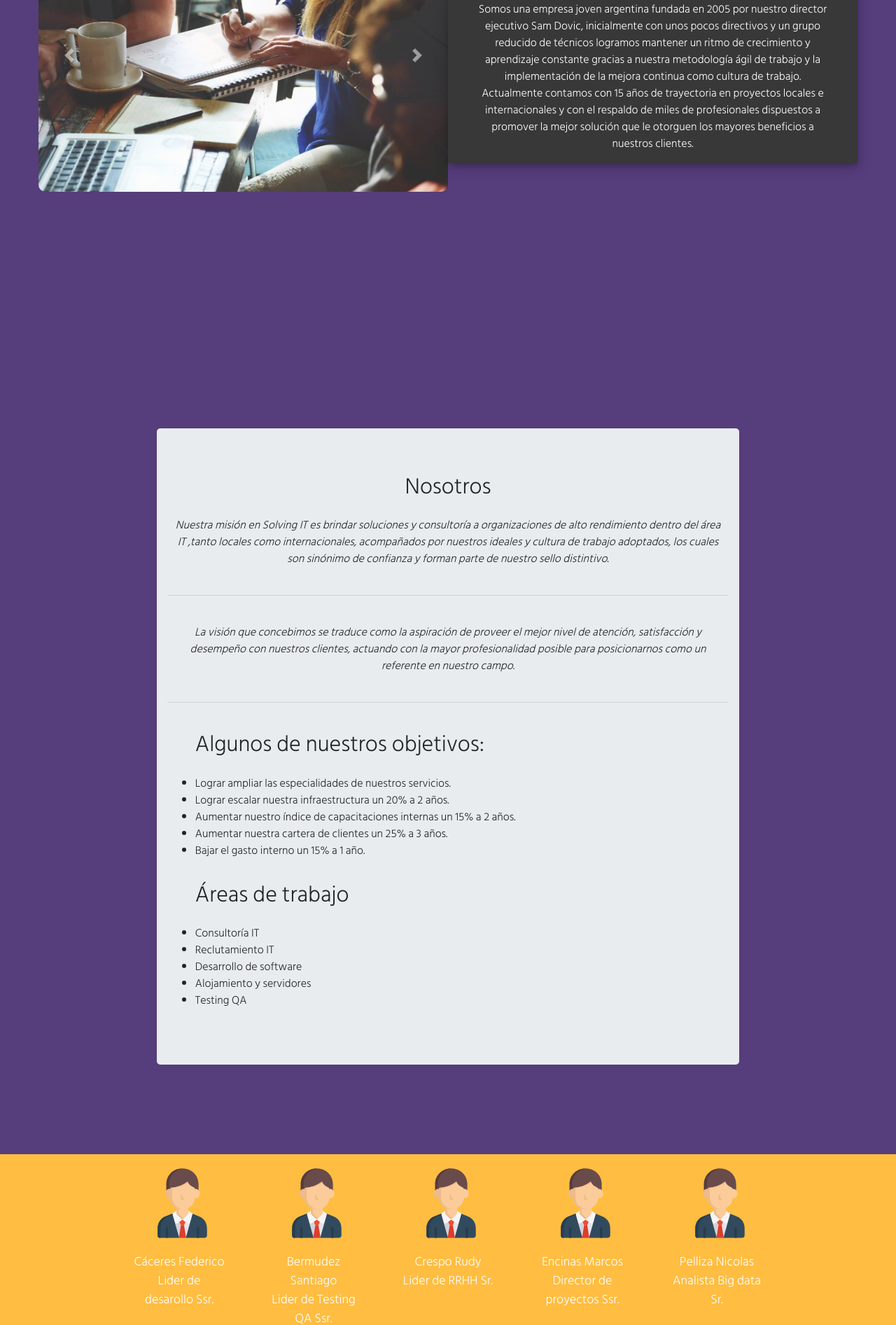
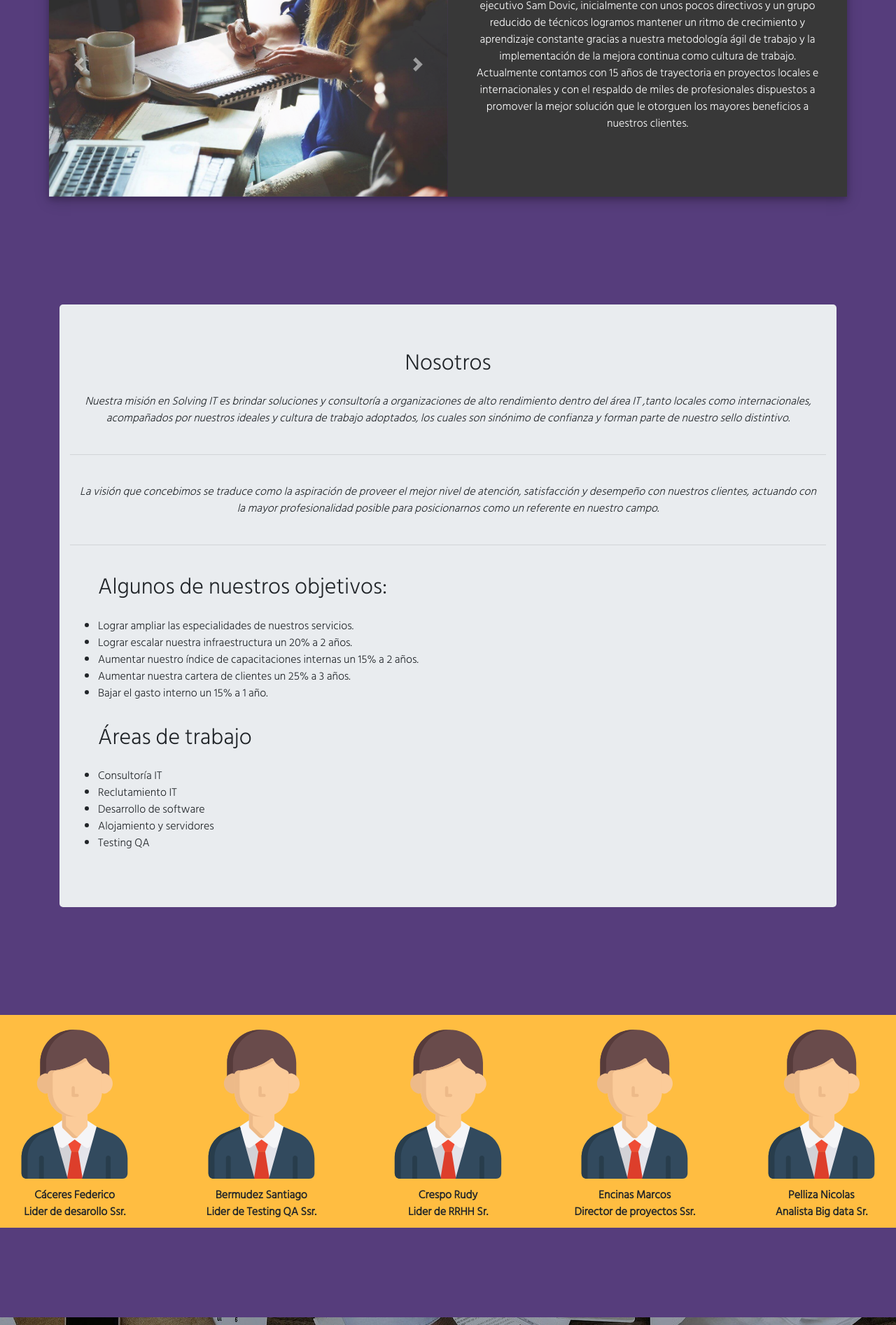
Before and after one commit to CaceresFederico/solvingIT, a plain HTML site: page index.html in a window 1280 px wide. Shown: the part 252-2145 px from the top of the page at 70% size. Drawn offline with nearby package versions, Linux system fonts and the light colour scheme.

Commit message:
Responsive Nosotros

```diff
--- a/css.css
+++ b/css.css
@@ -1,10 +1,9 @@
-body ,html{
-    margin: 0;
-    left: 0;
+body{
     width: 100%;
+    margin: 0 auto;
+    padding: 0;
     font-family: 'Hind Siliguri', sans-serif;
     background-color: #563d7c;
-    /* background-color: #7000FF; */
 }
 p{
     font-size: 1em;
@@ -12,19 +11,20 @@ p{
     padding-left: 10px;
 }
 /* HEADER */
-ul, li{
-    padding-right: 20px;
-}
 ul li a{
     color: white;
 }
 ul li a:hover{
+    font-weight: bold;
     color: #3969FF;
+}
+.nav-item{
+    padding-right: 20px;
 }
 .workingPeople{
     margin: 0px;
     padding: 0px;
-    border-radius: 10px;
+
     width: 100%;
 }
 #brandLogo{
@@ -34,68 +34,50 @@ ul li a:hover{
     height: 100px;
     top: 5px;
 }
-
 #contQuienesSomos{
-    padding-top: 10%;
+    margin-top: 12%;
     padding-right: 0px;
     padding-left: 0px;
 }
+#contQuienesSomos .row{
+    box-shadow: 0 4px 8px 0 rgba(0, 0, 0, 0.2), 0 6px 20px 0 rgba(0, 0, 0, 0.19);
+}
 #divQuienesSomos{
-    margin-top: 4%;
-    box-shadow: 0 4px 8px 0 rgba(0, 0, 0, 0.2), 0 6px 20px 0 rgba(0, 0, 0, 0.19);
     background-color: #383838;
 }
-.row{
-    border-radius: 5px;
-}
-/* CARDS */
-.card-img-top{
-    width: 200px;
-    height: 120px;
-}
-.card-text{
-    font-size: 18px;
-    color: white;
-    text-align: center;
-}
-
-
 /* ACERCA DE NOSOTROS */
 .acercaNosotros{
-    margin-top: 5%;
+    margin-top: 12%;
 }
 .jumbotron-fluid{
     border-radius: 5px;
     margin: auto;
 }
 /* EMPLEADOS */
-.empleados{
-    margin-top: 10%;
+.contEmpleados{
+    width: 100%;
+    margin: 12% 0 0 0;
     background-color: #FFBD41;
 }
-.cardEmpleados{
-    width: 15%;
+.contEmpleados .card{
     background-color: #FFBD41;
 }
-.empleados .card{
-    background-color: #FFBD41;
-    margin: auto;
-    width: 20%;
-    border-radius: 20px;
-    margin-bottom: 5%;
+.contEmpleados .card-img-top{
+    padding-top: 10%;
+
 }
-.empleados .card-img-top{
-    width: 150px;
-    padding-left: 26.5%;
-    padding-top: 20px;
+.contEmpleados .card-body{
+    padding: 5% 0 5% 0;
 }
-
+.contEmpleados .card-text{
+    font-weight: bold;
+    text-align: center;
+}
 /* DIV CONTACTO */
 #divContacto{
     background-image: url(img/comienza.jpg);
     margin-top: 10%;
     background-size: cover;
-    margin-bottom: 10%;
 }
 .primeraRow{
     padding-top: 10%;
@@ -117,7 +99,6 @@ ul li a:hover{
     bottom: 0;
     width: 100%;
     background-color: #383838;
-    padding-top: 8px;
     height: 40px;
 }
 /* PAGINA DE SERVICIOS */
@@ -179,7 +160,7 @@ ul li a:hover{
     height: 100%;
 }
 #contContacto{
-  margin-top: 6%;
+  margin-top: 8%;
 }
 .formularioP{
     color: white;
@@ -187,7 +168,6 @@ ul li a:hover{
     font-size: 1.3em;
 }
 .form-control{
-
     width: 70%;
 }
 textarea{
@@ -196,3 +176,46 @@ textarea{
 .btnEnviar{
     width: 70%;
 }
+
+/* MEDIA QUERIES */
+
+/* Large devices (desktops 1366) */
+@media (min-width: 1200px) and (max-width: 1366px){
+
+}
+
+/* Large devices (desktops, 992px and up) */
+@media (min-width: 992px) and (max-width: 1199.98px) {
+
+}
+
+/* Medium devices (tablets, 768px and up) */
+@media (min-width: 768px) and (max-width: 991.98px){
+
+}
+
+/* Small devices (landscape phones, 576px and up) */
+@media (min-width: 576px) and (max-width: 767.98px){
+
+    .contEmpleados .card-img-top{
+        margin-left: 25%;
+        width: 50%;
+    }
+    #contQuienesSomos .row{
+        margin: auto;
+    }
+}
+
+/* Extra small devices (portrait phones, less than 576px) */
+@media (max-width: 575.98px){
+    #contQuienesSomos{
+        margin-top: 45%;
+    }
+    .contEmpleados .card-img-top{
+        margin-left: 25%;
+        width: 50%;
+    }
+    #contQuienesSomos .row{
+        margin: auto;
+    }
+}
--- a/index.html
+++ b/index.html
@@ -19,14 +19,38 @@
 
 <body>
     <header>
-        <div class="container-fluid p-0">
-            <nav class="navbar navbar-expand-lg bg-dark fixed-top">
+        <nav class="navbar navbar-expand-sm navbar-dark bg-dark fixed-top">
+            <a class="navbar-brand" href="index.html"><img src="img/logoRecortado.png" id="brandLogo"
+                    alt="Solving IT Brand"></a>
+            <button class="navbar-toggler" type="button" data-toggle="collapse" data-target="#navbarSupportedContent"
+                aria-controls="navbarSupportedContent" aria-expanded="false" aria-label="Toggle navigation">
+                <span class="navbar-toggler-icon"></span>
+            </button>
+            <div class="collapse navbar-collapse d-flex justify-content-end" id="navbarSupportedContent">
+                <ul class="navbar-nav">
+                    <li class="nav-item">
+                        <a class="nav-link" href="index.html">Nosotros</a>
+                    </li>
+                    <li class="nav-item">
+                        <a class="nav-link" href="servicios.html">Servicios</a>
+                    </li>
+                    <li class="nav-item">
+                        <a class="nav-link" href="clientes.html">Clientes</a>
+                    </li>
+                    <li class="nav-item">
+                        <a class="nav-link" href="contacto.html">Contacto</a>
+                    </li>
+                </ul>
+            </div>
+        </nav>
+        <!-- <nav class="navbar navbar-expand-sm bg-dark fixed-top">
                 <a href="index.html"><img src="img/logoRecortado.png" id="brandLogo" alt="Solving IT Brand"></a>
                 <button class="navbar-toggler" type="button" data-toggle="collapse" data-target="#navbarNav"
                     aria-controls="navbarNav" aria-expanded="false" aria-label="Toggle navigation">
+                    <span class="navbar-toggler-icon"></span>
                 </button>
-                <div class="collapse navbar-collapse d-flex justify-content-end" id="navbarNav">
-                    <ul class="navbar-nav">
+                <div class="collapse navbar-collapse " id="navbarNav">
+                    <ul class="navbar-nav d-flex justify-content-end">
                         <li class="nav-item active">
                             <a class="nav-link" href="index.html">Nosotros</a>
                         </li>
@@ -41,16 +65,15 @@
                         </li>
                     </ul>
                 </div>
-            </nav>
-        </div>
+            </nav> -->
     </header>
-
+    <main>
         <!-- SECCION NOSOTROS -->
-    <section class="container-fluid p-0">
-        <div class="container vh-100" id="contQuienesSomos">
-            <div class="row">
-                <div class="col-6 p-0">
-                    <div id="carouselExampleSlidesOnly" class="carousel slide carousel-fade pt-2" data-ride="carousel">
+        <section class="container-fluid p-0 position-relative">
+            <div class="container" id="contQuienesSomos">
+                <div class="row m-0 justify-content-center">
+                    <div class="col-12 col-md-12 col-lg-6 p-0 ">
+                        <div id="carouselNosotros" class="carousel slide carousel-fade" data-ride="carousel">
                             <div class="carousel-inner">
                                 <div class="carousel-item active">
                                     <img src="img/carousel/workingPeople1.jpg" class="d-block w-100 workingPeople"
@@ -64,12 +87,12 @@
                                     <img src="img/carousel/workingPeople3.jpg" class="d-block w-100 workingPeople"
                                         data-interval="3000" alt="working people">
                                 </div>
-                            <a class="carousel-control-prev" href="#carouselExampleSlidesOnly" role="button"
+                                <a class="carousel-control-prev" href="#carouselNosotros" role="button"
                                     data-slide="prev">
                                     <span class="carousel-control-prev-icon" aria-hidden="true"></span>
                                     <span class="sr-only">Previous</span>
                                 </a>
-                            <a class="carousel-control-next" href="#carouselExampleSlidesOnly" role="button"
+                                <a class="carousel-control-next" href="#carouselNosotros" role="button"
                                     data-slide="next">
                                     <span class="carousel-control-next-icon" aria-hidden="true"></span>
                                     <span class="sr-only">Next</span>
@@ -77,17 +100,19 @@
                             </div>
                         </div>
                     </div>
-                <div class="col-6 h-50" id="divQuienesSomos">
-                    <div class="h2 display-5 text-center text-white p-3">¿Quienes somos?</div>
-                    <p class="pl-4 pr-4 text-center text-white">Somos una empresa joven argentina fundada en 2005 por
+                    <div class="col-12 col-md-12 col-lg-6" id="divQuienesSomos">
+                        <div class="h2 display-5 text-center text-white pt-3 pb-3 m-0">¿Quienes somos?</div>
+                        <p class="px-3 text-center text-white m-0">Somos una empresa joven argentina fundada en 2005 por
                             nuestro
                             director
                             ejecutivo Sam Dovic, inicialmente
                             con unos pocos directivos y un grupo reducido de técnicos logramos mantener un ritmo de
                             crecimiento y
-                        aprendizaje constante gracias a nuestra metodología ágil de trabajo y la implementación de la
+                            aprendizaje constante gracias a nuestra metodología ágil de trabajo y la implementación de
+                            la
                             mejora
-                        continua como cultura de trabajo. Actualmente contamos con 15 años de trayectoria en proyectos
+                            continua como cultura de trabajo. Actualmente contamos con 15 años de trayectoria en
+                            proyectos
                             locales
                             e internacionales y con el respaldo de miles de profesionales dispuestos a promover la mejor
                             solución
@@ -99,26 +124,29 @@
 
             <!-- DIV ACERCA DE NOSOTROS -->
             <div class="container acercaNosotros">
-            <div class="jumbotron jumbotron-fluid w-75">
-                <div class="container">
+                <div class="jumbotron jumbotron-fluid">
+                    <div class="container-fluid">
                         <h2 class="display-5 text-center">Nosotros</h2>
                         <p class="font-italic text-center py-3">Nuestra misión en Solving IT es brindar soluciones y
                             consultoría a organizaciones de alto
                             rendimiento dentro del área IT ,tanto locales como internacionales, acompañados por nuestros
-                        ideales y cultura de trabajo adoptados, los cuales son sinónimo de confianza y forman parte de
+                            ideales y cultura de trabajo adoptados, los cuales son sinónimo de confianza y forman parte
+                            de
                             nuestro sello distintivo.</p>
                         <hr class="my-4">
                     </div>
 
-                <div class="container">
-                    <p class="font-italic text-center py-3">La visión que concebimos se traduce como la aspiración de
+                    <div class="container-fluid">
+                        <p class="font-italic text-center py-3">La visión que concebimos se traduce como la aspiración
+                            de
                             proveer el mejor nivel de atención,
-                        satisfacción y desempeño con nuestros clientes, actuando con la mayor profesionalidad posible
+                            satisfacción y desempeño con nuestros clientes, actuando con la mayor profesionalidad
+                            posible
                             para posicionarnos como un referente en nuestro campo.</p>
                         <hr class="my-4">
                     </div>
 
-                <div class="container">
+                    <div class="container-fluid">
                         <ul>
                             <div class="h2 py-3">Algunos de nuestros objetivos:</div>
                             <li>Lograr ampliar las especialidades de nuestros servicios.</li>
@@ -129,7 +157,7 @@
                         </ul>
                     </div>
 
-                <div class="container">
+                    <div class="container-fluid">
                         <ul>
                             <div class="h2 py-3">Áreas de trabajo</div>
                             <li>Consultoría IT</li>
@@ -143,40 +171,50 @@
             </div>
 
             <!-- DIV EMPLEADOS -->
-        <div class="container-fluid empleados">
-            <div class="row justify-content-center">
+            <div class="container-fluid contEmpleados p-0 ">
+                <div class="row m-0 justify-content-between">
+                    <div class="col-6 col-sm-4 col-md-2 p-0">
                         <div class="cardEmpleados">
-                    <img src="img/hombre.svg" class="card-img-top mr-auto" alt="employed avatar">
+                            <img src="img/hombre.svg" class="card-img-top " alt="employed avatar">
                             <div class="card-body">
                                 <p class="card-text">Cáceres Federico <br>Lider de desarollo Ssr.</p>
                             </div>
                         </div>
+                    </div>
 
+                    <div class="col-6 col-sm-4 col-md-2 p-0">
                         <div class="cardEmpleados">
-                    <img src="img/hombre.svg" class="card-img-top" alt="employed avatar">
+                            <img src="img/hombre.svg" class="card-img-top " alt="employed avatar">
                             <div class="card-body">
                                 <p class="card-text">Bermudez Santiago<br>Lider de Testing QA Ssr.</p>
                             </div>
                         </div>
+                    </div>
 
+                    <div class="col-6 col-sm-4 col-md-2 p-0">
                         <div class="cardEmpleados">
-                    <img src="img/hombre.svg" class="card-img-top" alt="employed avatar">
+                            <img src="img/hombre.svg" class="card-img-top " alt="employed avatar">
                             <div class="card-body">
                                 <p class="card-text">Crespo Rudy<br>Lider de RRHH Sr.</p>
                             </div>
                         </div>
+                    </div>
 
+                    <div class="col-6 col-sm-4 col-md-2 p-0">
                         <div class="cardEmpleados">
-                    <img src="img/hombre.svg" class="card-img-top" alt="employed avatar">
+                            <img src="img/hombre.svg" class="card-img-top " alt="employed avatar">
                             <div class="card-body">
                                 <p class="card-text">Encinas Marcos<br>Director de proyectos Ssr.</p>
                             </div>
                         </div>
+                    </div>
 
+                    <div class="col-6 col-sm-4 col-md-2 p-0">
                         <div class="cardEmpleados">
-                    <img src="img/hombre.svg" class="card-img-top" alt="employed avatar">
+                            <img src="img/hombre.svg" class="card-img-top " alt="employed avatar">
                             <div class="card-body">
                                 <p class="card-text">Pelliza Nicolas<br>Analista Big data Sr.</p>
+                            </div>
                         </div>
                     </div>
                 </div>
@@ -192,6 +230,7 @@
                 </div>
             </div>
         </section>
+    </main>
 
     <!-- FOOTER -->
     <footer class="footer text-center text-white"><small>Derechos Reservados 2020 SolvingIT diseñado por Cáceres
```
Also changed, not shown: img/93781433_1349442178595082_1239071844120657920_n.jpg (added). Lines whose indentation alone changed are shown as unchanged.
